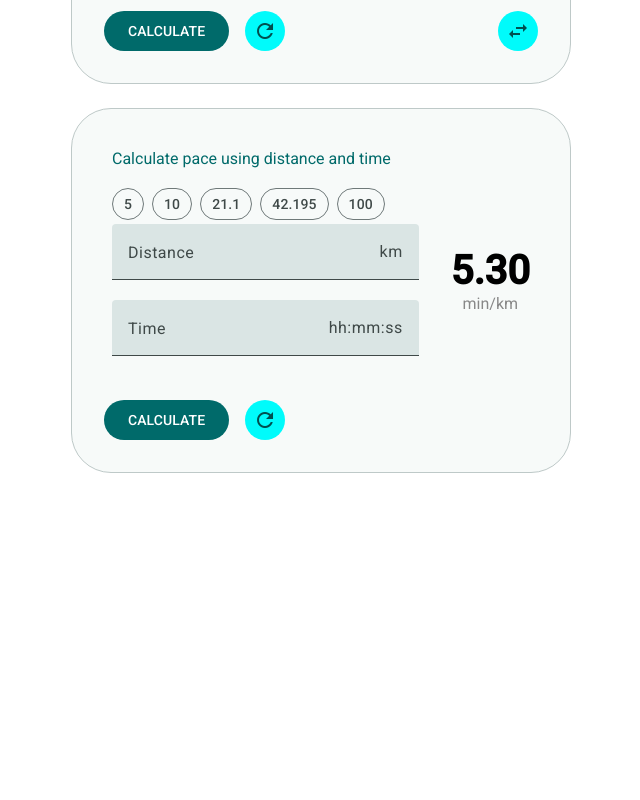
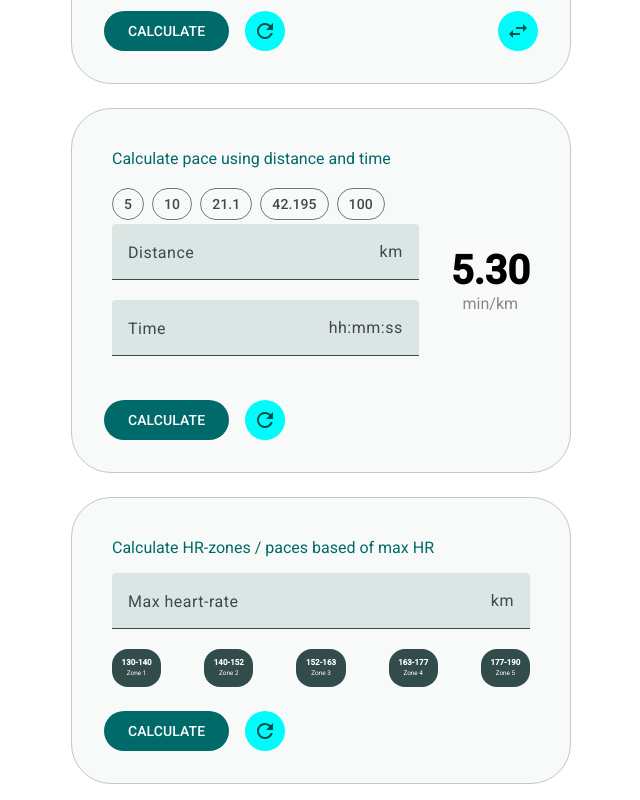
Before and after one commit to Serh1/running-calculator, an Angular app: page / in a window 1280 px wide. Shown: the part 442-1242 px from the top of the page, without its empty margins (319-959 px from the left). Before the commit the page ends 931 px from the top, so only its background shows below. Built offline with nearby package versions, Linux system fonts and the light colour scheme.

Commit message:
add HR zones calculator component and zone label for heart rate calculations

```diff
--- a/src/app/app.ts
+++ b/src/app/app.ts
@@ -8,6 +8,7 @@ import { MatIconModule } from '@angular/material/icon';
 import { MatButtonModule } from '@angular/material/button';
 import {PaceConvertor} from "./pace-convertor/pace-convertor";
 import {PaceCalculator} from "./pace-calculator/pace-calculator";
+import {HrZonesCalculator} from "./hr-zones-calculator/hr-zones-calculator";
 
 @Component({
   selector: 'app-root',
@@ -22,6 +23,7 @@ import {PaceCalculator} from "./pace-calculator/pace-calculator";
     MatButtonModule,
     PaceConvertor,
     PaceCalculator,
+    HrZonesCalculator,
   ],
   template: `
     <main class="main">
@@ -37,6 +39,7 @@ import {PaceCalculator} from "./pace-calculator/pace-calculator";
 
         <app-pace-convertor></app-pace-convertor>
         <app-pace-calculator></app-pace-calculator>
+        <app-hr-zones-calculator></app-hr-zones-calculator>
       </div>
     </main>
     <router-outlet></router-outlet>
--- /dev/null
+++ b/src/app/hr-zones-calculator/hr-zones-calculator.ts
@@ -0,0 +1,100 @@
+import {Component, signal} from '@angular/core';
+import {FormsModule} from "@angular/forms";
+import {MatButton, MatMiniFabButton} from "@angular/material/button";
+import {MatCard, MatCardActions, MatCardContent, MatCardHeader} from "@angular/material/card";
+import {MatFormField, MatInput, MatLabel, MatSuffix} from "@angular/material/input";
+import {MatIcon} from "@angular/material/icon";
+import {ZoneLabel} from "./zone-label/zone-label";
+import {Zone} from "../model";
+
+@Component({
+    selector: 'app-hr-zones-calculator',
+    imports: [
+        FormsModule,
+        MatButton,
+        MatCard,
+        MatCardActions,
+        MatCardContent,
+        MatCardHeader,
+        MatFormField,
+        MatIcon,
+        MatInput,
+        MatLabel,
+        MatMiniFabButton,
+        MatSuffix,
+        MatFormField,
+        ZoneLabel
+    ],
+    template: `
+        <mat-card class="convert-card" appearance="outlined">
+            <mat-card-header class="card-header">Calculate HR-zones / paces based of max HR</mat-card-header>
+            <mat-card-content style="display: flex;flex-direction: column">
+                <mat-form-field appearance="fill" class="input-field">
+                    <mat-label>Max heart-rate</mat-label>
+                    <span matSuffix>km</span>
+                    <input
+                            matInput
+                            type="number"
+                            [(ngModel)]="inputMaxHR"
+                            placeholder="0.00"
+                    />
+                </mat-form-field>
+                <div style="display: flex; flex-direction: row; gap: 0.2rem;justify-content: space-between">
+                    @for (zone of zones(); track zone.id) {
+                        <app-zone-label [zone]="zone"></app-zone-label>
+                    }
+                </div>
+
+
+            </mat-card-content>
+
+            <mat-card-actions class="card-actions">
+                <div style="display: flex;gap: 1rem;">
+                    <button matButton="filled"
+                            (click)="calculateHRZones()">
+                        CALCULATE
+                    </button>
+                    <button matMiniFab
+                            (click)="reset()">
+                        <mat-icon>refresh</mat-icon>
+                    </button>
+                </div>
+            </mat-card-actions>
+        </mat-card>
+    `,
+    styles: `
+
+    `
+})
+export class HrZonesCalculator {
+    inputMaxHR: number | null = null;
+    zones = signal<Zone[]>([{
+        id:1,
+        min:130,
+        max:140,
+    },{
+        id:2,
+        min:140,
+        max:152,
+    },{
+        id:3,
+        min:152,
+        max:163,
+    },{
+        id:4,
+        min:163,
+        max:177,
+    },{
+        id:5,
+        min:177,
+        max:190,
+    }])
+
+    calculateHRZones() {
+
+    }
+
+    reset() {
+
+    }
+}
--- /dev/null
+++ b/src/app/hr-zones-calculator/zone-label/zone-label.ts
@@ -0,0 +1,37 @@
+import {Component, Input} from '@angular/core';
+import {Zone} from "../../model";
+
+@Component({
+  selector: 'app-zone-label',
+  imports: [],
+  template: `
+      <div class="zone-container">
+          <div class="zone-interval">{{ zone.min }}-{{ zone.max }}</div>
+          <div class="zone-label">Zone {{ zone.id }}</div>
+      </div>
+  `,
+  styles: `
+    .zone-container {
+      padding: 0.6rem;
+      background: var(--mat-sys-on-secondary-container);
+      color: white;
+      border-radius: 16px;
+      display: flex;
+      flex-direction: column;
+      align-items: center;
+      gap: 0.1rem;
+    }
+
+    .zone-interval{
+        font-size: 0.5rem;
+        font-weight: bold;
+    }
+    .zone-label{
+      font-size: 0.4rem;
+    }
+  `
+})
+export class ZoneLabel {
+    @Input() zone!: Zone;
+
+}
--- /dev/null
+++ b/src/app/model.ts
@@ -0,0 +1,6 @@
+
+export interface Zone{
+    id: number;
+    min: number;
+    max: number;
+}
```
